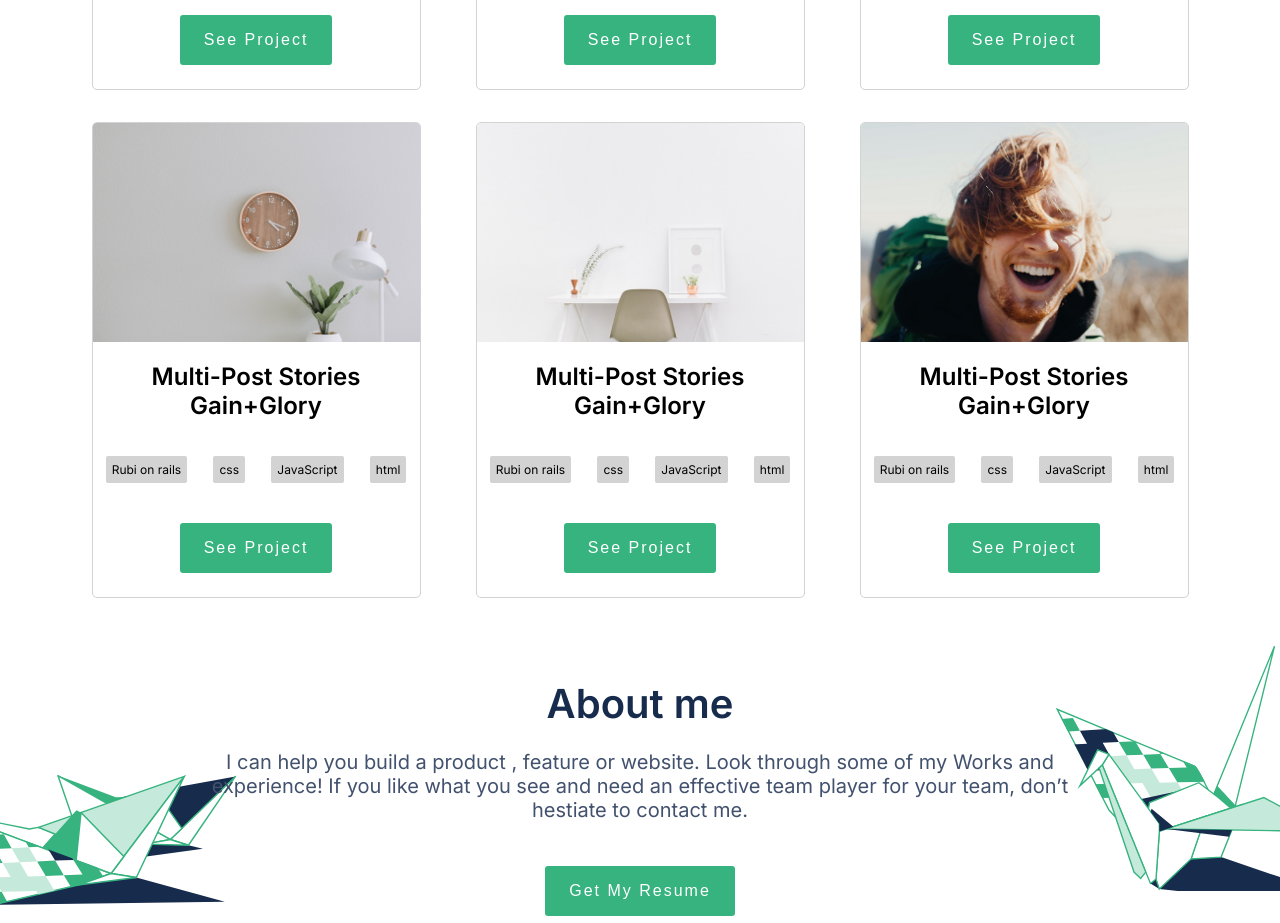
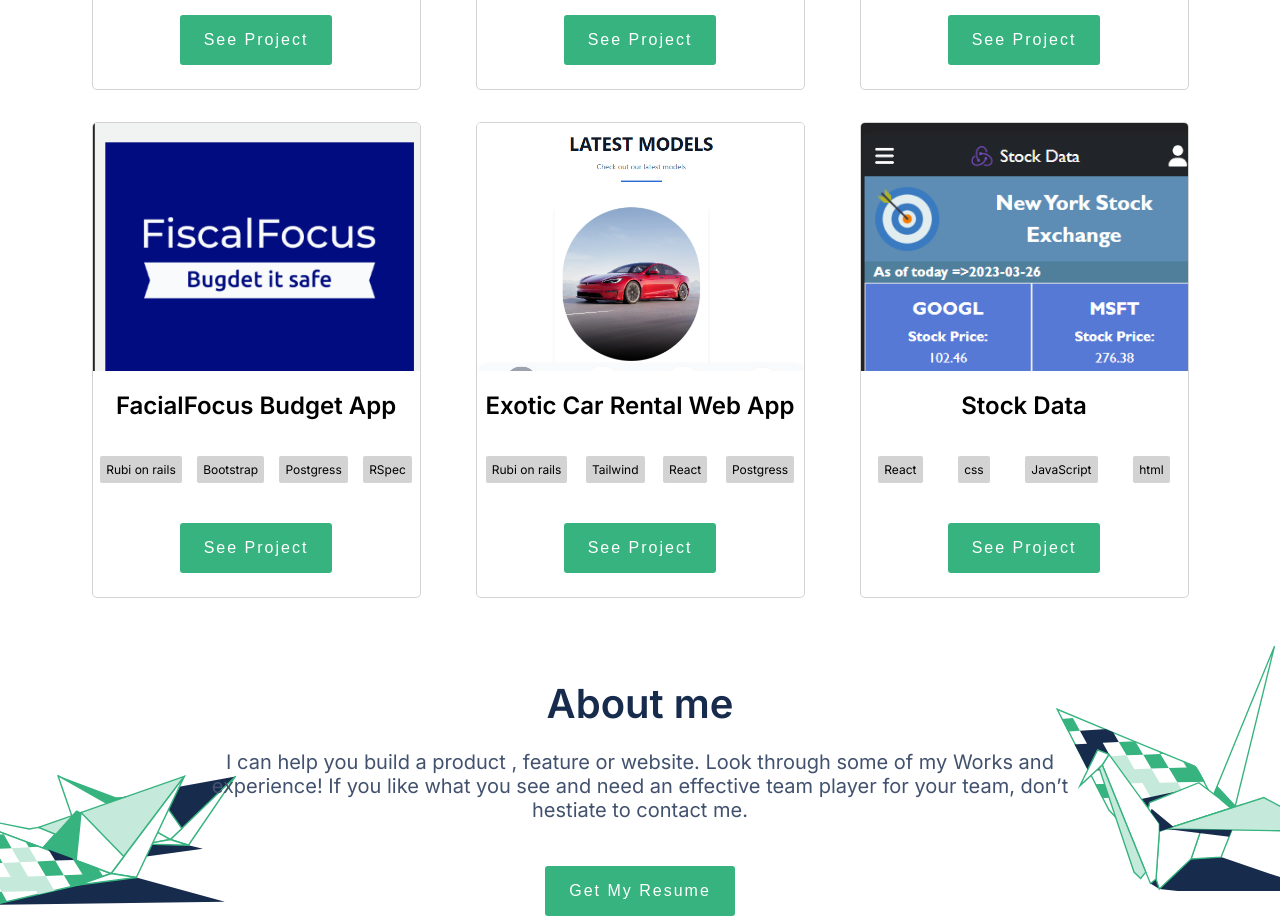
Before and after one commit to Shedrack-Sunday/Portfolio-Project, a website: page index.html in a window 1280 px wide. Shown: the part 1580-2503 px from the top of the page. Drawn offline with Linux system fonts and the light colour scheme.

Commit message:
Add three projects to portfolio

```diff
--- a/index.html
+++ b/index.html
@@ -153,45 +153,45 @@
         <article class="card-work">
           <div class="card-image">
             <img
-              src="./assest/img/life.jpg"
+              src="./assest/img/facialPic.png"
               alt="workspace with clock, plant and desktop"
             />
           </div>
-          <h2 class="card-title">Multi-Post Stories Gain+Glory</h2>
+          <h2 class="card-title">FacialFocus Budget App</h2>
           <ul class="card-tags">
             <li>Rubi on rails</li>
-            <li>css</li>
-            <li>JavaScript</li>
-            <li>html</li>
+            <li>Bootstrap</li>
+            <li>Postgress</li>
+            <li>RSpec</li>
           </ul>
           <button type="button" class="btn-popup">See Project</button>
         </article>
         <article class="card-work">
           <div class="card-image">
             <img
-              src="./assest/img/work.jpg"
-              alt="workspace with chair, a couple plant and desktop"
+              src="./assest/img/carRent.png"
+              alt="CAR RENT"
             />
           </div>
-          <h2 class="card-title">Multi-Post Stories Gain+Glory</h2>
+          <h2 class="card-title">Exotic Car Rental Web App</h2>
           <ul class="card-tags">
             <li>Rubi on rails</li>
-            <li>css</li>
-            <li>JavaScript</li>
-            <li>html</li>
+            <li>Tailwind</li>
+            <li>React</li>
+            <li>Postgress</li>
           </ul>
           <button type="button" class="btn-popup">See Project</button>
         </article>
         <article class="card-work">
           <div class="card-image">
             <img
-              src="./assest/img/about-me.jpg"
+              src="./assest/img/StockReact.png"
               alt="a guy with a backpack in mountain"
             />
           </div>
-          <h2 class="card-title">Multi-Post Stories Gain+Glory</h2>
+          <h2 class="card-title">Stock Data</h2>
           <ul class="card-tags">
-            <li>Rubi on rails</li>
+            <li>React</li>
             <li>css</li>
             <li>JavaScript</li>
             <li>html</li>
--- a/index.js
+++ b/index.js
@@ -174,39 +174,31 @@ const dataCards = [
   },
   {
     id: 4,
-    url: './assest/img/work.jpg',
-    title: 'Keeping track of hundreds of components 4',
-    description: `Lorem Ipsum is simply dummy text of the printing and typesetting industry. Lorem Ipsum has been the
-  industry's standard dummy text ever since the 1500s, when an unknown printer took a galley of type
-  and scrambled it 1960s with the releaLorem Ipsum is simply dummy text of the printing and
-  typesetting industry. Lorem Ipsum has been the industry's standard dummy text ever since the 1500s,
-  when an unknown printer took a galley of type and scrambled it 1960s with the relea`,
+    url: './assest/img/carRent.png',
+    title: 'Exiotic Car rent web app',
+    description: `Exotic Rentals is a car rental agencies primarily serve people who requires a temporary vehicle, It allows users to create an account, login, and book a car for a specific period of time. It also allows users to view all available cars, and view a specific car. It also allows users to view all bookings made by a specific user.`,
     tecnologies: {
       tech1: 'Rubi on rails',
+      tech2: 'React',
+      tech3: 'Postgress',
+      tech4: 'Tailwind',
+    },
+    linkVersion: 'https://rentcars.onrender.com/',
+    linkSource: 'https://github.com/didierganthier/rent-a-car-backend/',
+  },
+  {
+    id: 5,
+    url: './assest/img/StockReact.png',
+    title: 'Keeping track of hundreds of components 5',
+    description: `A Web App that displays the US stock market's best-performing stocks and details about each. Built with ReactJS, Material UI and ReduxToolkit.`,
+    tecnologies: {
+      tech1: 'React',
       tech2: 'css',
       tech3: 'JavaScript',
       tech4: 'html',
     },
-    linkVersion: 'https://www.google.com',
-    linkSource: 'https://github.com/hendridg/',
-  },
-  {
-    id: 5,
-    url: './assest/img/about-me.jpg',
-    title: 'Keeping track of hundreds of components 5',
-    description: `Lorem Ipsum is simply dummy text of the printing and typesetting industry. Lorem Ipsum has been the
-  industry's standard dummy text ever since the 1500s, when an unknown printer took a galley of type
-  and scrambled it 1960s with the releaLorem Ipsum is simply dummy text of the printing and
-  typesetting industry. Lorem Ipsum has been the industry's standard dummy text ever since the 1500s,
-  when an unknown printer took a galley of type and scrambled it 1960s with the relea`,
-    tecnologies: {
-      tech1: 'Rubi on rails',
-      tech2: 'css',
-      tech3: 'JavaScript',
-      tech4: 'html',
-    },
-    linkVersion: 'https://www.google.com/',
-    linkSource: 'https://github.com/hendridg/',
+    linkVersion: 'https://github.com/Shedrack-Sunday/React-Stock-Data-Project',
+    linkSource: 'https://react-stock-data-project.vercel.app/',
   },
 ];
 
```
Also changed, not shown: assest/img/StockReact.png (added), assest/img/carRent.png (added).
